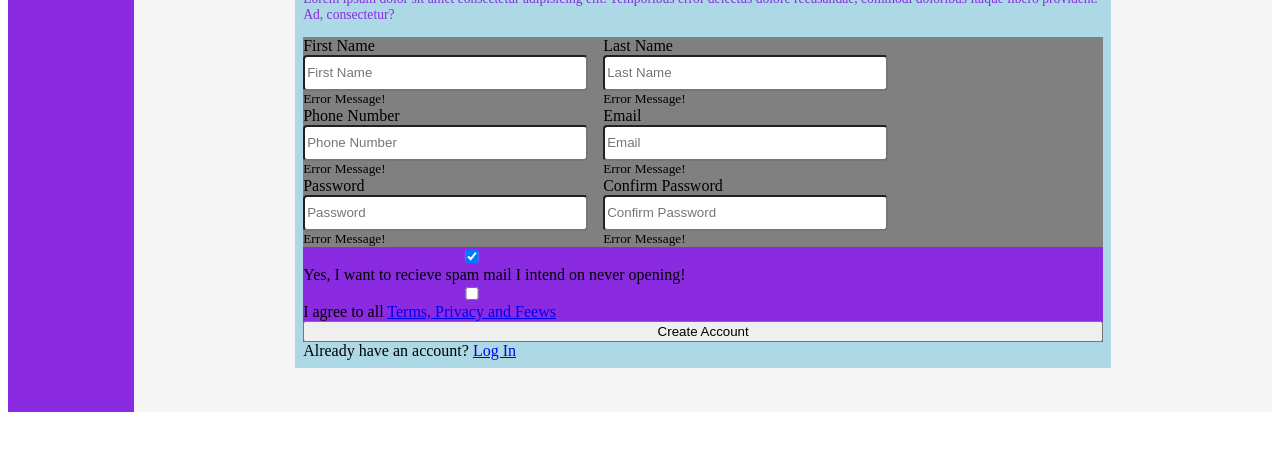
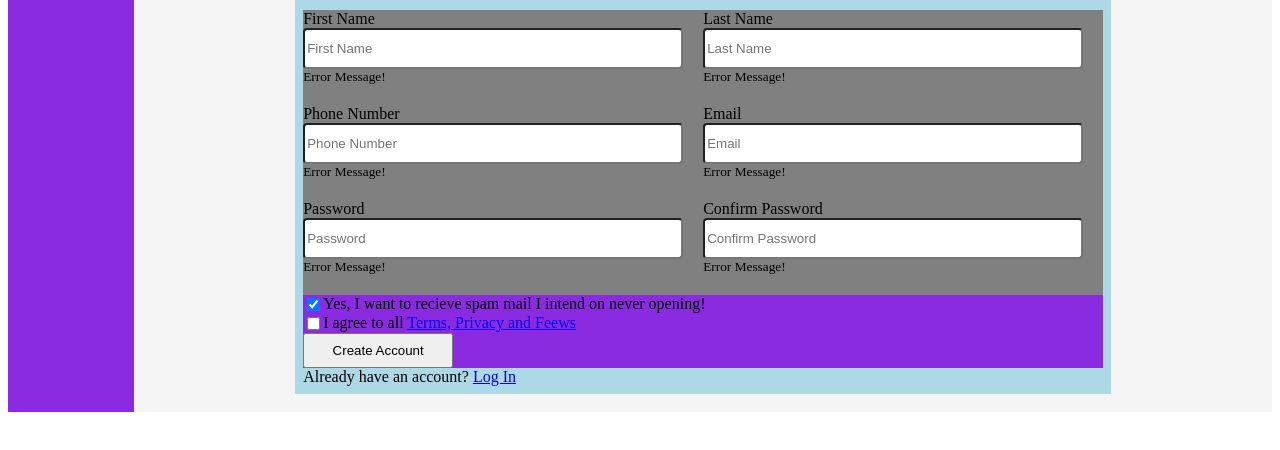
Before and after one commit to 0xgamb1t/take3, a website built with Vite: page index.html in a window 1280 px wide. Shown: the part 196-646 px from the top of the page. Built offline with nearby package versions, Linux system fonts and the light colour scheme.

Commit message:
<finished form shell>

```diff
--- a/index.html
+++ b/index.html
@@ -55,12 +55,12 @@
                   </div>
                 </div>
 
-                <div class="form-control">
+                <div class="form-control checkbox">
                   <input type="checkbox" id="email-yo" name="first_name" checked>
                   <label for="email-yo">Yes, I want to recieve spam mail I intend on never opening!</label>
                 </div>
 
-                <div class="form-control">
+                <div class="form-control checkbox">
                   <input type="checkbox" id="terms-yo" name="terms">
                   <label for="term-yo">I agree to all <a href="#">Terms, Privacy and Feews</a></label>
                 </div>
--- a/style.css
+++ b/style.css
@@ -39,13 +39,14 @@
 
 .input-control {
   display: grid;
-  grid-template-columns: repeat(2, 300px);
+  grid-template-columns: repeat(2, 1fr);
   background-color: gray;
   justify-content: left;
 }
 
 .input-control > .form-control {
-  padding-right: 15px;
+  padding-right: 20px;
+  padding-bottom: 20px;
 }
 
 .form-control {
@@ -53,10 +54,20 @@
 
 }
 
+.form-control.checkbox {
+  grid-auto-flow: column;
+  justify-content: left;
+}
+
 input {
-  max-width: 330px;
-  line-height: 30px;
+  line-height: 35px;
   border-radius: 4px;
+}
+
+.create-account {
+  justify-self: left;
+  height: 35px;
+  width: 150px;
 }
 
 
```
